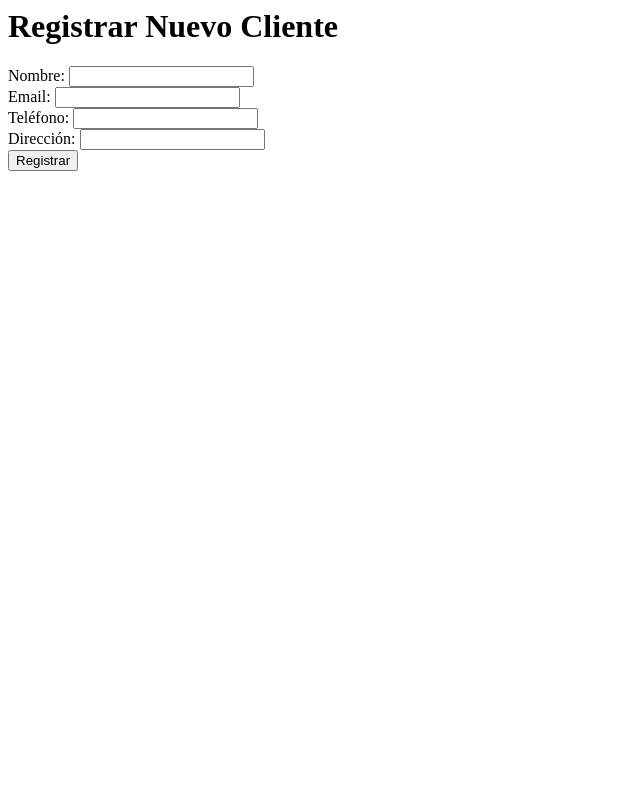
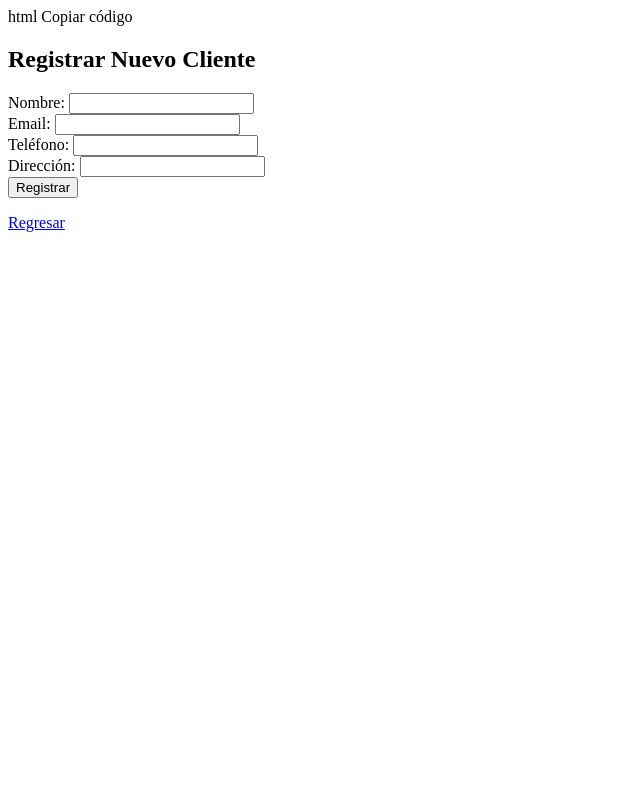
Before and after one commit to Bjohan23/pizza4, a PHP site: page /PIZZA4/app/Views/clientes/create.php in a window 1280 px wide. Shown: the whole page, without its empty margins (0-640 px from the left). Run offline with PHP 8.4, Linux system fonts and the light colour scheme; some libraries are stand-ins or nearby versions.

Commit message:
feat: Actualizar vista de registro de clientes . falta arreglar errores al actualizar clientes

```diff
--- a/app/Views/categorias/index.php
+++ b/app/Views/categorias/index.php
@@ -51,4 +51,3 @@
 
     </section>
 </main>
-</div>
--- a/app/Views/clientes/create.php
+++ b/app/Views/clientes/create.php
@@ -1,30 +1,32 @@
-<main class="p-4 md:ml-64 h-auto pt-20">
-    <div class="border-2 rounded-lg border-gray-300 dark:border-gray-600 p-8">
-        <h1 class="text-2xl font-bold mb-6">Registrar Nuevo Cliente</h1>
+html
+Copiar código
+<section class="bg-white dark:bg-gray-900">
+    <div class="py-8 lg:py-16 px-4 mx-auto max-w-screen-md">
+        <h2 class="mb-4 text-4xl tracking-tight font-extrabold text-center text-gray-900 dark:text-white">Registrar Nuevo Cliente</h2>
         <?php if (isset($error)) : ?>
-            <p class="text-red-500 mb-6"><?php echo $error; ?></p>
+            <p class="text-red-500"><?php echo $error; ?></p>
         <?php endif; ?>
-        <form action="<?php echo CLIENT_CREATE ?>" method="post" class="space-y-6">
+        <form action="<?php echo CLIENT_CREATE ?>" method="post" class="space-y-8">
             <div>
-                <label for="nombre" class="block font-bold mb-2">Nombre:</label>
-                <input type="text" id="nombre" name="nombre" required class="border border-gray-300 rounded-md px-4 py-3 w-full">
+                <label for="nombre" class="block mb-2 text-sm font-medium text-gray-900 dark:text-gray-300">Nombre:</label>
+                <input type="text" id="nombre" name="nombre" required class="shadow-sm bg-gray-50 border border-gray-300 text-gray-900 text-sm rounded-lg focus:ring-primary-500 focus:border-primary-500 block w-full p-2.5 dark:bg-gray-700 dark:border-gray-600 dark:placeholder-gray-400 dark:text-white dark:focus:ring-primary-500 dark:focus:border-primary-500 dark:shadow-sm-light">
             </div>
             <div>
-                <label for="email" class="block font-bold mb-2">Email:</label>
-                <input type="email" id="email" name="email" required class="border border-gray-300 rounded-md px-4 py-3 w-full">
+                <label for="email" class="block mb-2 text-sm font-medium text-gray-900 dark:text-gray-300">Email:</label>
+                <input type="email" id="email" name="email" required class="shadow-sm bg-gray-50 border border-gray-300 text-gray-900 text-sm rounded-lg focus:ring-primary-500 focus:border-primary-500 block w-full p-2.5 dark:bg-gray-700 dark:border-gray-600 dark:placeholder-gray-400 dark:text-white dark:focus:ring-primary-500 dark:focus:border-primary-500 dark:shadow-sm-light">
             </div>
             <div>
-                <label for="telefono" class="block font-bold mb-2">Teléfono:</label>
-                <input type="text" id="telefono" name="telefono" required class="border border-gray-300 rounded-md px-4 py-3 w-full">
+                <label for="telefono" class="block mb-2 text-sm font-medium text-gray-900 dark:text-gray-300">Teléfono:</label>
+                <input type="text" id="telefono" name="telefono" required class="shadow-sm bg-gray-50 border border-gray-300 text-gray-900 text-sm rounded-lg focus:ring-primary-500 focus:border-primary-500 block w-full p-2.5 dark:bg-gray-700 dark:border-gray-600 dark:placeholder-gray-400 dark:text-white dark:focus:ring-primary-500 dark:focus:border-primary-500 dark:shadow-sm-light">
             </div>
             <div>
-                <label for="direccion" class="block font-bold mb-2">Dirección:</label>
-                <input type="text" id="direccion" name="direccion" required class="border border-gray-300 rounded-md px-4 py-3 w-full">
+                <label for="direccion" class="block mb-2 text-sm font-medium text-gray-900 dark:text-gray-300">Dirección:</label>
+                <input type="text" id="direccion" name="direccion" required class="shadow-sm bg-gray-50 border border-gray-300 text-gray-900 text-sm rounded-lg focus:ring-primary-500 focus:border-primary-500 block w-full p-2.5 dark:bg-gray-700 dark:border-gray-600 dark:placeholder-gray-400 dark:text-white dark:focus:ring-primary-500 dark:focus:border-primary-500 dark:shadow-sm-light">
             </div>
-            <div class="text-right">
-                <input type="submit" value="Registrar" class="bg-blue-500 hover:bg-blue-700 text-white font-bold py-3 px-6 rounded">
+            <div>
+                <button type="submit" class="w-full py-3 px-5 text-sm font-medium text-center text-white rounded-lg bg-blue-700 hover:bg-blue-800 focus:ring-4 focus:outline-none focus:ring-blue-300 dark:bg-blue-600 dark:hover:bg-blue-700 dark:focus:ring-blue-800">Registrar</button>
             </div>
         </form>
+        <a href="<?php echo CLIENT ?>" class="block text-center text-blue-500 hover:text-blue-700 transition-colors duration-300 mt-4">Regresar</a>
     </div>
-</main>
-<!-- </div> -->
+</section>
```
Also changed, not shown: app/Views/clientes/edit.php (+24 -22 lines), app/Views/clientes/index.php (+49 -19 lines).
